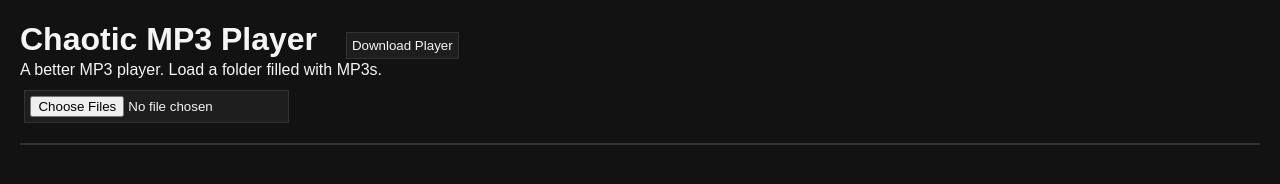
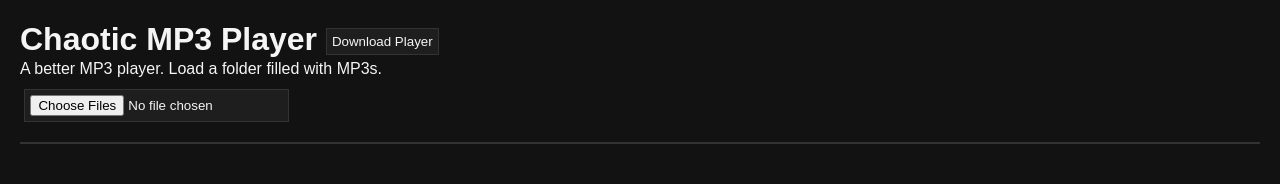
Before and after one commit to EnricoUniverse/Chaotic-MP3-Player, a plain HTML site: page index.html in a window 1280 px wide. Drawn offline with Linux system fonts and the light colour scheme.

Commit message:
Improved download button location

```diff
--- a/index.html
+++ b/index.html
@@ -81,7 +81,7 @@
 <body>
   <h1 style="margin-block-end: 2px;">
     Chaotic MP3 Player
-    <button id="downloadPlayerBtn" style="margin-left:20px;">Download Player</button>
+    <button id="downloadPlayerBtn" style="vertical-align: middle;">Download Player</button>
   </h1>
     <div id="subtitle">A better MP3 player. Load a folder filled with MP3s.</div>
 
```
